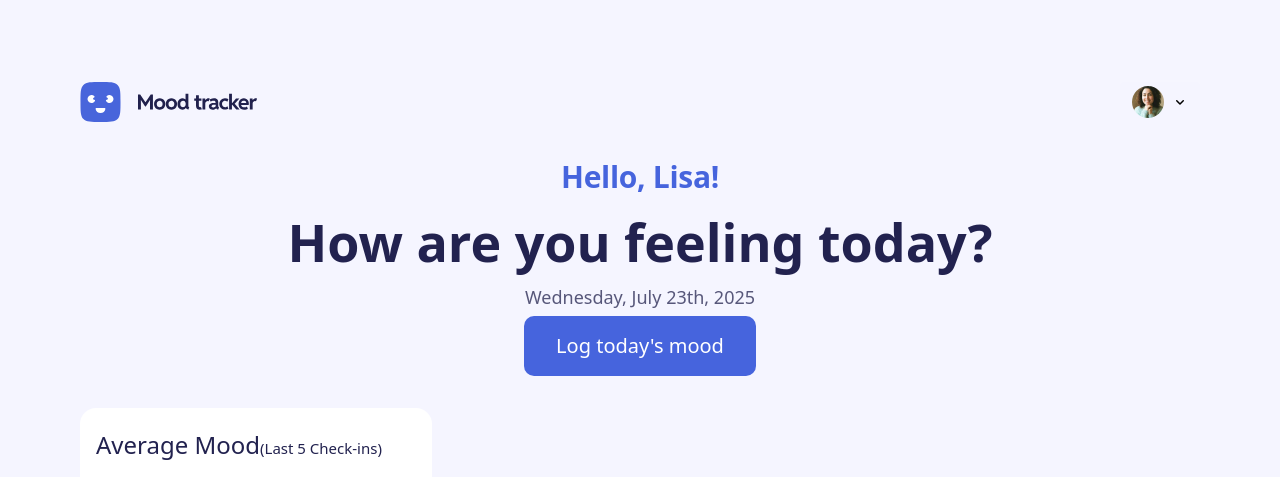
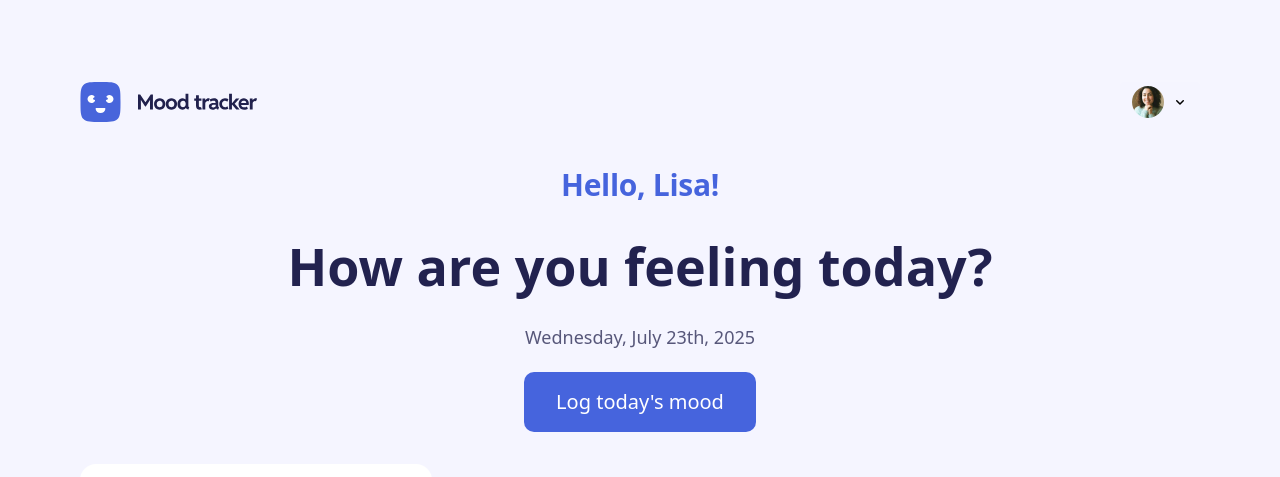
Before and after one commit to ChamuMutezva/mood-tracking-app, a Next.js app: page / in a window 1280 px wide. Shown: the top 477 px of the page. Built offline with nearby package versions, Linux system fonts and the light colour scheme; no server answers; the database is empty; a web font is replaced by a local one.

Commit message:
update: positioning the profile popover

```diff
--- a/src/app/page.tsx
+++ b/src/app/page.tsx
@@ -33,11 +33,11 @@ export default async function Home() {
     console.log("Entry Count:", entryCount);
 
     return (
-        <div className="min-h-screen p-8 pb-20 gap-16 sm:p-20">
+        <div className="px-4 pt-8 pb-20 flex flex-col gap-2 sm:p-20">
             <Header />
             <main className="grid  gap-[32px] row-start-2 items-center  lg:grid-cols-3">
                 <section
-                    className="welcome-section flex flex-col gap-2 justify-center items-center lg:col-span-3 min-w-0 "
+                    className="welcome-section flex flex-col gap-6 justify-center items-center lg:col-span-3 min-w-0 "
                     aria-labelledby="greeting-text"
                 >
                     <p
--- a/src/components/Header.tsx
+++ b/src/components/Header.tsx
@@ -45,7 +45,7 @@ function Header() {
 
                             <MenuItems
                                 transition
-                                anchor={{ to: "bottom end", offset: 16 }}
+                                anchor={{ to: "bottom end", offset: 0 }}
                                 className="w-11/12 sm:w-50  origin-top-right rounded-[var(--radius-8)] border border-white/5 bg-white p-1 text-sm/6 text-white transition duration-100 ease-out [--anchor-gap:--spacing(1)] focus:outline-none data-closed:scale-95 data-closed:opacity-0"
                             >
                                 <MenuItem>
```
